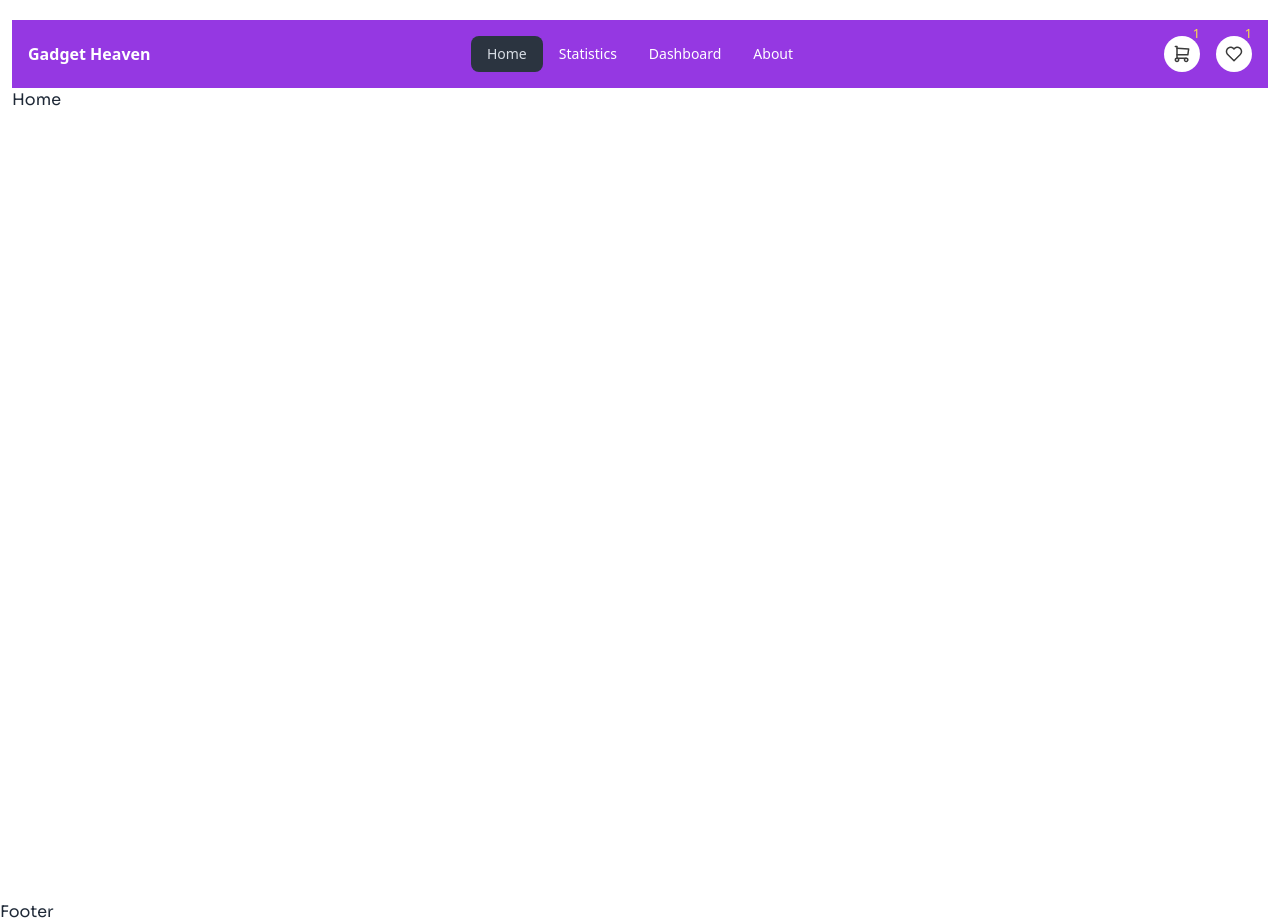
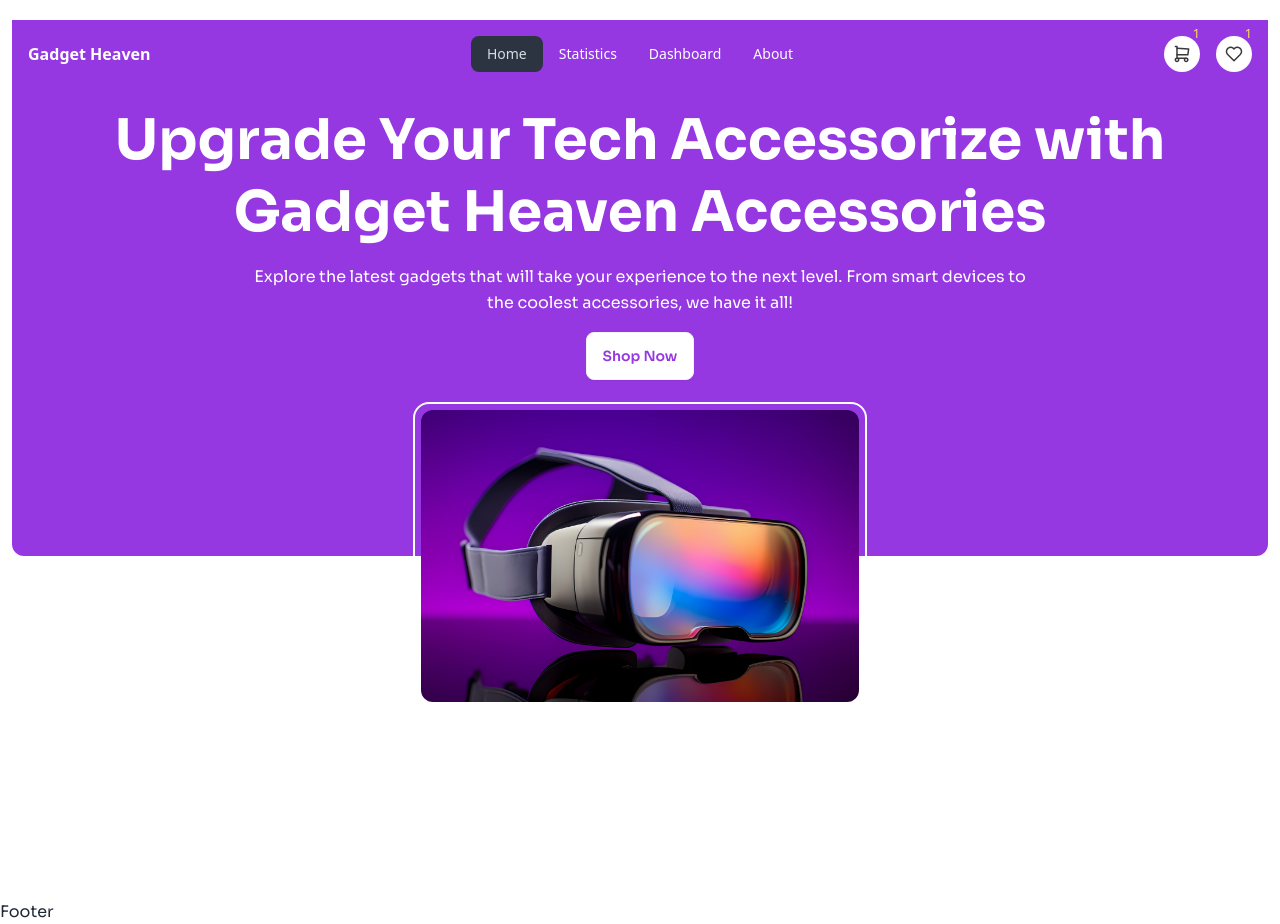
Before and after one commit to sakib-333/ph-b10-a8, a React (Vite) app: page / in a window 1280 px wide. Built offline with nearby package versions, Linux system fonts and the light colour scheme.

Commit message:
Add banner.

```diff
--- /dev/null
+++ b/src/components/Body/BodyComponents/Banner.jsx
@@ -0,0 +1,32 @@
+import React from "react";
+
+import BannerImage from "/images/banner.jpg";
+
+const Banner = () => {
+  return (
+    <div className="hero bg-gadget-100 h-fit pb-40 rounded-b-xl relative">
+      <div className="hero-content text-center text-white">
+        <div className="max-w-[1120px] flex flex-col items-center space-y-4">
+          <h1 className="text-3xl md:text-[40px] lg:text-[56px] font-bold leading-[72px]">
+            Upgrade Your Tech Accessorize with Gadget Heaven Accessories
+          </h1>
+          <p className="max-w-[796px] leading-[26px]">
+            Explore the latest gadgets that will take your experience to the
+            next level. From smart devices to the coolest accessories, we have
+            it all!
+          </p>
+          <button className="btn bg-white text-gadget-100">Shop Now</button>
+        </div>
+      </div>
+      <div className="absolute mx-auto -bottom-[150px] max-w-[800px] h-[300px] rounded-xl p-1 outline outline-2 outline-offset-2 outline-white">
+        <img
+          className="w-full h-full object-cover rounded-xl"
+          src={BannerImage}
+          alt="banner"
+        />
+      </div>
+    </div>
+  );
+};
+
+export default Banner;
--- a/src/components/Body/BodyComponents/Home.jsx
+++ b/src/components/Body/BodyComponents/Home.jsx
@@ -1,7 +1,12 @@
 import React from "react";
+import Banner from "./Banner";
 
 const Home = () => {
-  return <div>Home</div>;
+  return (
+    <div>
+      <Banner />
+    </div>
+  );
 };
 
 export default Home;
```
